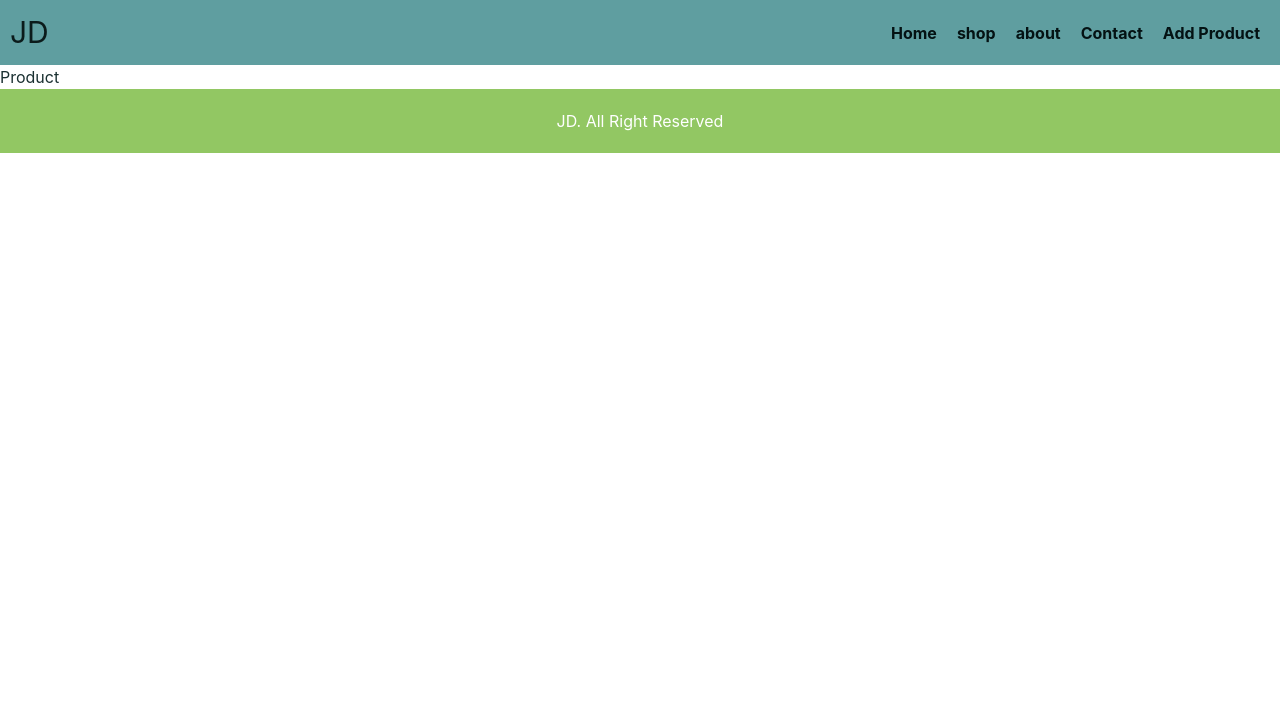
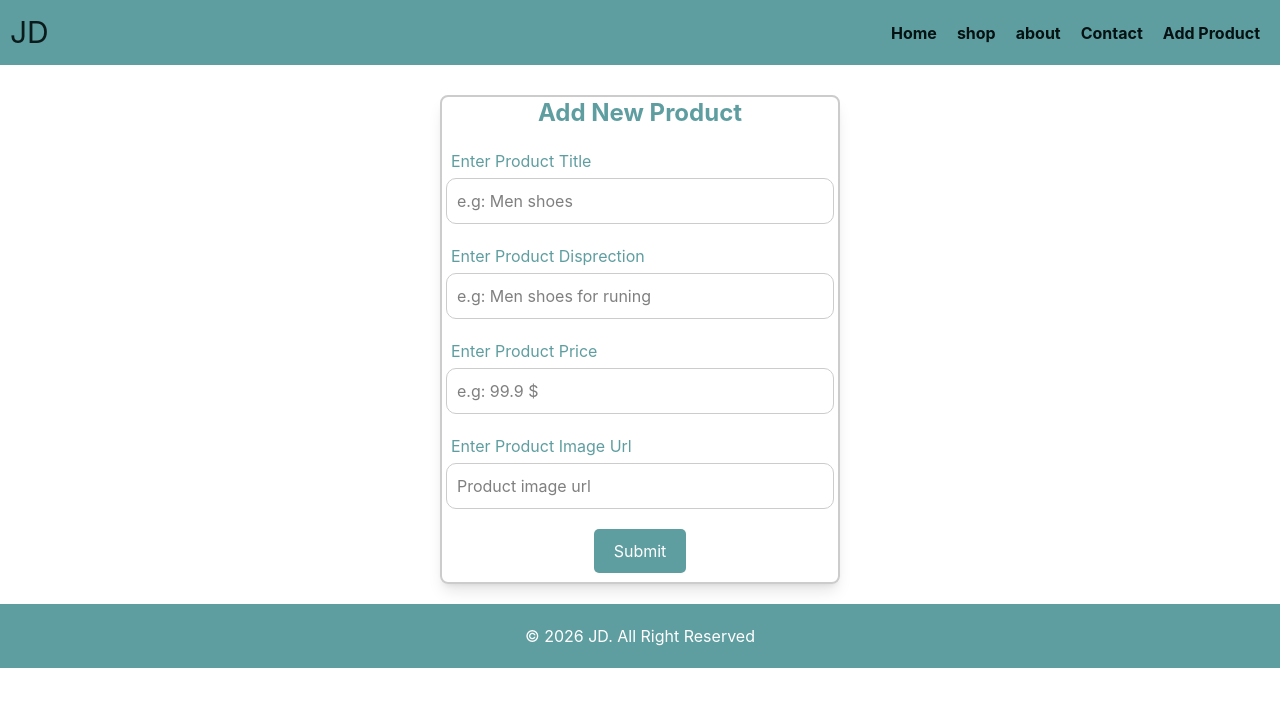
Before and after one commit to MuaazHanif1/Vue-jd-shop, a Vue app: page /product in a window 1280 px wide. Shown: the top 706 px of the page. Built offline with nearby package versions, Linux system fonts and the light colour scheme.

Commit message:
abdullah

```diff
--- a/src/assets/main.css
+++ b/src/assets/main.css
@@ -50,7 +50,7 @@ a {
 }
 
 .image-background{
-    background-image: linear-gradient(rgba(0,0,0,0.5),rgba(0,0,0,0.5)), url('https://cdn.pixabay.com/photo/2023/01/16/06/53/clothes-7721703_1280.jpg');
+    background-image: linear-gradient(rgba(95, 158, 160, 0.3),rgba(0,0,0,0.5)), url('https://cdn.pixabay.com/photo/2023/01/16/06/53/clothes-7721703_1280.jpg');
     background-size: cover;
 }
 
@@ -59,7 +59,7 @@ a {
 }
 
  button {
-    background-color: rgb(146, 199, 99);
+    background-color: rgb(95, 158, 160);
     padding: 10px 20px;
     color: white;
     border: none;
@@ -113,7 +113,7 @@ text-align: center;
     margin-bottom: 10px;
 }
 .newsletter{
-    background-color: #dbeafe;
+    background-color: rgb(95, 158, 160,0.7);
     padding: 60px 40px;
     text-align: center;
 }
@@ -132,7 +132,7 @@ input[type = "email"]{
 }
 
 .footer{
-    background-color: rgb(146, 199, 99);
+    background-color: rgb(95, 158, 160);
     color: white;
     text-align: center;
     padding: 20px;
@@ -158,8 +158,8 @@ input[type = "email"]{
 }
 
 button:hover{
-    background-color: #dbeafe;
-    color:black
+    background-color: rgb(95, 158, 160,0.5);
+    color:white;
 }
 
 
--- a/src/components/Footer-Compnent.vue
+++ b/src/components/Footer-Compnent.vue
@@ -2,7 +2,7 @@
         <!--section footer-->
         <section>
         <footer class="footer">
-            <p>JD. All Right Reserved</p>
+            <p>&copy; 2026 JD. All Right Reserved</p>
         </footer>
     </section>
 </template>
--- /dev/null
+++ b/src/components/NewProduct-Component.vue
@@ -0,0 +1,165 @@
+<template>
+<div class="flex">
+    <div class="border-2 flex-col  border-gray-300 rounded-lg p-8 w-[400px] shadow-lg text-center">
+        <h2 class="text-2xl font-bold text">Add new Product</h2>
+        <!--label-->
+        <label>Enter Product Title </label>
+        <!--input-->
+        <input class="border-1 border-black-22" type="text" placeholder="e.g: Men shoes" required id="title">
+        <!--label-->
+        <label>Enter Product disprection </label>
+        <!--input-->
+        <input class="border-1 border-black-22" type="text" placeholder="e.g: Men shoes for runing" required  id="description">
+        <!--label-->
+        <label>Enter Product price </label>
+        <!--input-->
+        <input class="border-1 border-black-22" type="number" placeholder="e.g: 99.9 $" required id="price">
+        <!--label-->
+        <label>Enter Product image url </label>
+        <!--input-->
+        <input class="border-1 border-black-22" type="text" placeholder="Product image url" required id="img">
+
+       <button class="button" type="button" @click="submit" id="button">Submit</button>
+    </div>
+</div>
+</template>
+<style scoped>
+.flex{
+    display: flex;
+    justify-content: center;
+    align-items: center;
+    flex-direction: column;
+    margin-top: 30px;
+    margin-bottom: 20px;
+}
+input{
+    width: 98%;
+    padding: 10px;
+    margin-top: 5px;
+    border-radius: 10px;
+    border: 1px solid #ccc;
+}
+label{
+    display: block;
+    text-align: left;
+    margin-top: 20px;
+    margin-left: 9px;
+    text-transform: capitalize;
+    color: rgb(95, 158, 160);
+}
+.flex-col{
+    flex-direction: column;
+}
+.border-gray-300{
+    border-color: #ccc;
+}
+.text{
+    color: rgb(95, 158, 160);
+    font-weight: bold;
+    text-transform: capitalize;
+}
+button{
+    margin-top: 20px;
+    background-color: rgb(95, 158, 160);
+    color: white;
+    padding: 10px 20px;
+    border: none;
+    border-radius: 5px;
+    cursor: pointer;
+    margin-bottom: 9px;
+}
+button:hover{
+    background-color: rgb(95, 158, 160,0.5);
+    color:white;
+}
+
+</style>
+<script setup>
+function openAddProductPage(productId) {
+    window.location.href = `add-new-product.html?id=${productId}`
+}
+
+
+document.addEventListener('DOMContentLoaded', getOneProductData)
+
+
+async function getOneProductData() {
+    try {
+        var params = new URLSearchParams(window.location.search)
+        productId = params.get('id')
+
+        if (productId) {
+            var allProductData = JSON.parse(localStorage.getItem('products'))
+            if (allProductData && allProductData.length > 0) {
+                var singleProductData = allProductData.find(current => current.id == productId)
+                updateDomWithSigleProductData(singleProductData)
+            }
+            else {
+                var response = await fetch(`https://fakestoreapi.com/products/${productId}`)
+                var data = await response.json()
+                console.log('data', data)
+                updateDomWithSigleProductData(data)
+            }
+        }
+    }
+    catch (error) {
+        console.error(error)
+    }
+
+
+}
+
+function updateDomWithSigleProductData(obj) {
+    document.getElementById('title').value = obj.title
+    document.getElementById('description').value = obj.description
+    document.getElementById('price').value = obj.price
+    document.getElementById('img').value = obj.image
+    document.getElementById('button').innerText = "Update"
+    document.getElementById('form').innerText = "Update Product"
+
+}
+async function submit() {
+    try {
+        var title = document.getElementById('title').value
+        var description = document.getElementById('description').value
+        var price = document.getElementById('price').value
+        var image = document.getElementById('img').value
+
+        var params = new URLSearchParams(window.location.search)
+        productId = params.get('id')
+
+        if (productId) {
+            var response = await fetch(`https://fakestoreapi.com/products/${productId}`, {
+                method: "PUT",
+                body: JSON.stringify({
+                    title: title,
+                    description: description,
+                    price: price,
+                    image: image
+                })
+            })
+            var data = await response.json()
+            console.log('data', data)
+            alert("Product updated successfully")
+        }
+        else {
+            var response = await fetch(`https://fakestoreapi.com/products`, {
+                method: "POST",
+                body: JSON.stringify({
+                    title: title,
+                    description: description,
+                    price: price,
+                    image: image
+                })
+            })
+            var data = await response.json()
+            console.log('data', data)
+            alert("Product added successfully")
+        }
+
+    }
+    catch (error) {
+        console.error(error)
+    }
+}
+</script>
--- a/src/pages/NewProduct.vue
+++ b/src/pages/NewProduct.vue
@@ -1,3 +1,8 @@
 <template>
-    <h1>Product</h1>
+    <section>
+        <NewProductComponent></NewProductComponent>
+    </section>
 </template>
+<script setup>
+import NewProductComponent from '@/components/NewProduct-Component.vue';
+</script>
```
Also changed, not shown: 1 other file (tests, documents, lock files or other folders).
